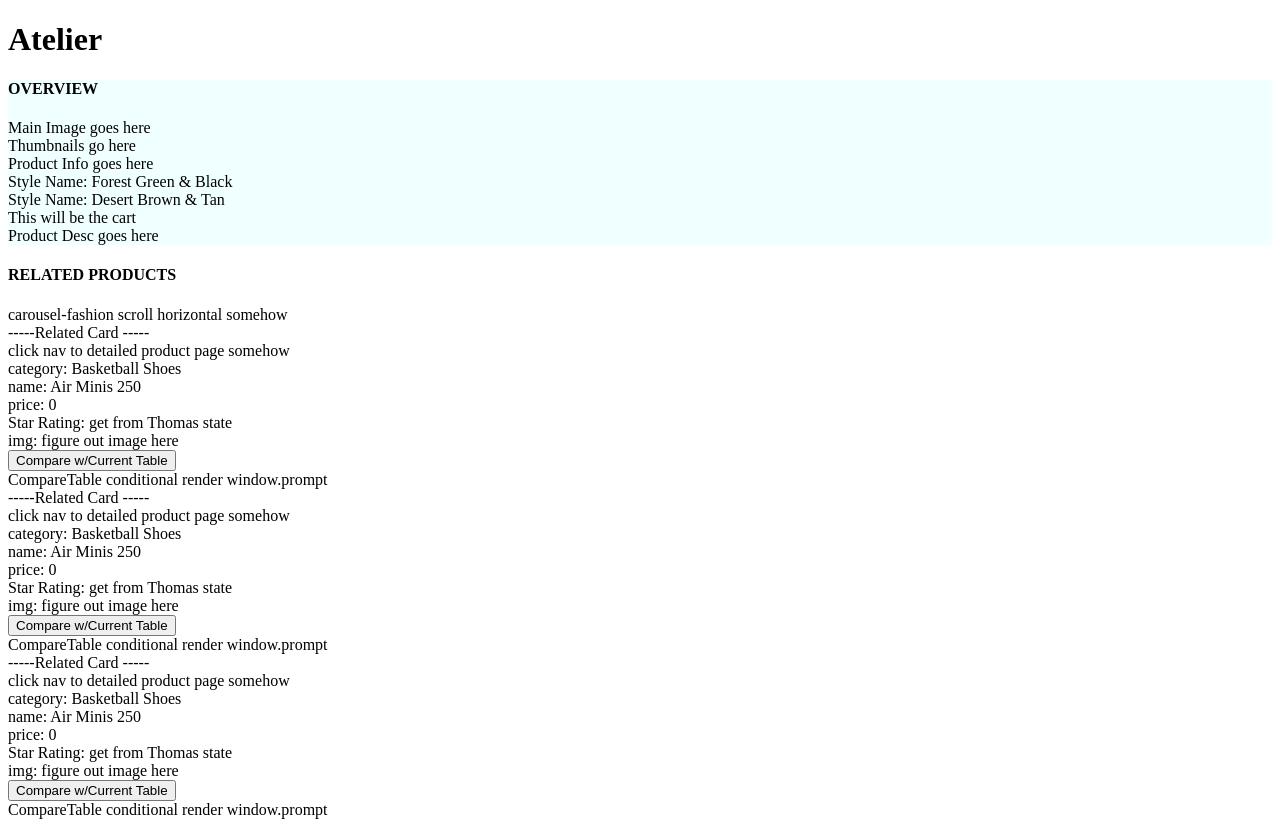
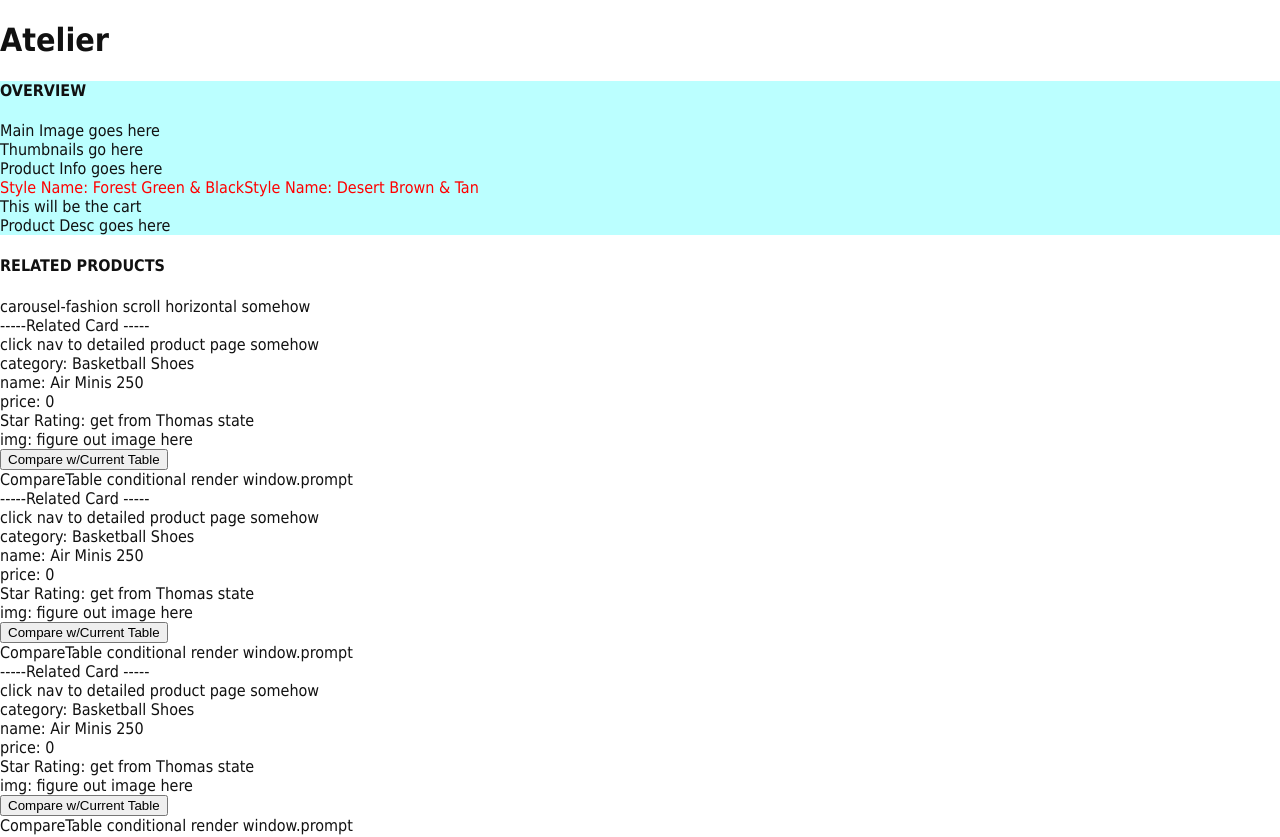
Before and after one commit to CCT-Engineering/Amorey, a React app: page / in a window 1280 px wide. Shown: the top 837 px of the page. Built offline with nearby package versions, Linux system fonts and the light colour scheme; no server answers.

Commit message:
setup css modules

```diff
--- a/client/src/components/App.jsx
+++ b/client/src/components/App.jsx
@@ -4,6 +4,7 @@ import RelatedOutfit from './RelatedOutfit/Index.jsx';
 import RatingsReviews from './RatingsReviews/Index.jsx';
 import requests from '../requests.js'
 import testData from '../testData.jsx';
+import global from '../styles/global.css'; // Applies global styles to entire App (not just App.jsx)
 
 const App = () => {
   const [products, setProducts] = useState([]);
--- a/client/src/components/Overview/Cart.jsx
+++ b/client/src/components/Overview/Cart.jsx
@@ -1,4 +1,5 @@
 import React from 'react';
+import local from '../../styles/Overview.css';
 
 const Cart = () => {
   return (
--- a/client/src/components/Overview/Gallery.jsx
+++ b/client/src/components/Overview/Gallery.jsx
@@ -1,4 +1,5 @@
 import React from 'react';
+import local from '../../styles/Overview.css';
 
 const Gallery = () => {
   return (
--- a/client/src/components/Overview/Overview.jsx
+++ b/client/src/components/Overview/Overview.jsx
@@ -5,13 +5,14 @@ import Styles from './Styles.jsx';
 import Cart from './Cart.jsx';
 import ProductDesc from './ProductDesc.jsx';
 import testData from '../../testData.jsx';
+import local from '../../styles/Overview.css';
 
 const Overview = () => {
 
   const [currentStyles, setCurrentStyles] = useState(testData.styleData.results);
 
   return (
-    <div style={{backgroundColor: 'azure'}}>
+    <div className={local.overview}>
       <h4>OVERVIEW</h4>
       <Gallery />
       <ProductInfo />
--- a/client/src/components/Overview/ProductDesc.jsx
+++ b/client/src/components/Overview/ProductDesc.jsx
@@ -1,4 +1,5 @@
 import React from 'react';
+import local from '../../styles/Overview.css';
 
 const ProductDesc = () => {
   return (
--- a/client/src/components/Overview/ProductInfo.jsx
+++ b/client/src/components/Overview/ProductInfo.jsx
@@ -1,4 +1,5 @@
 import React from 'react';
+import local from '../../styles/Overview.css';
 
 const ProductInfo = () => {
   return (
--- a/client/src/components/Overview/StyleEntry.jsx
+++ b/client/src/components/Overview/StyleEntry.jsx
@@ -1,4 +1,5 @@
 import React from 'react';
+import local from '../../styles/Overview.css';
 
 const StyleEntry = ({name}) => {
   return (
--- a/client/src/components/Overview/Styles.jsx
+++ b/client/src/components/Overview/Styles.jsx
@@ -1,9 +1,10 @@
 import React from 'react';
 import StyleEntry from './StyleEntry.jsx';
+import local from '../../styles/Overview.css';
 
 const Styles = ({currentStyles}) => {
   return (
-    <div className="styles">
+    <div className={local.styles}>
       {currentStyles.map(currentStyle => <StyleEntry key={currentStyle.style_id} name={currentStyle.name}/>)}
     </div>
   )
--- /dev/null
+++ b/client/src/styles/Overview.css
@@ -0,0 +1,8 @@
+.overview {
+  background: #BFF;
+}
+
+.styles {
+  display: flex;
+  color: red;
+}
--- /dev/null
+++ b/client/src/styles/global.css
@@ -0,0 +1,8 @@
+:global body {
+  background: white;
+  color: #111;
+  font-family: "Tahoma", sans-serif;
+  margin: 0;
+  overflow-x: hidden;
+  padding: 0;
+}
--- a/package.json
+++ b/package.json
@@ -32,10 +32,12 @@
     "@babel/preset-env": "^7.20.2",
     "@babel/preset-react": "^7.18.6",
     "babel-loader": "^9.1.0",
+    "css-loader": "^6.7.2",
     "eslint": "^8.28.0",
     "eslint-config-airbnb-base": "^15.0.0",
     "eslint-plugin-import": "^2.26.0",
     "html-webpack-plugin": "^5.5.0",
+    "style-loader": "^3.3.1",
     "webpack": "^5.75.0",
     "webpack-cli": "^5.0.0",
     "webpack-dev-server": "^4.11.1"
--- a/webpack.config.js
+++ b/webpack.config.js
@@ -5,7 +5,7 @@ module.exports = {
   mode: "development",
   entry: path.join(__dirname, "client/src", "index.js"),
   output: {
-    path:path.resolve(__dirname, "client/dist"),
+    path: path.resolve(__dirname, "client/dist"),
   },
   module: {
     rules: [
@@ -19,6 +19,19 @@ module.exports = {
           }
         }
       },
+      {
+        test: /\.css$/,
+        use: [
+          "style-loader",
+          {
+            loader: "css-loader",
+            options: {
+              importLoaders: 1,
+              modules: true,
+            },
+          },
+        ],
+      }
     ]
   },
   plugins: [
```
Also changed, not shown: 2 other files (tests, documents, lock files or other folders).
